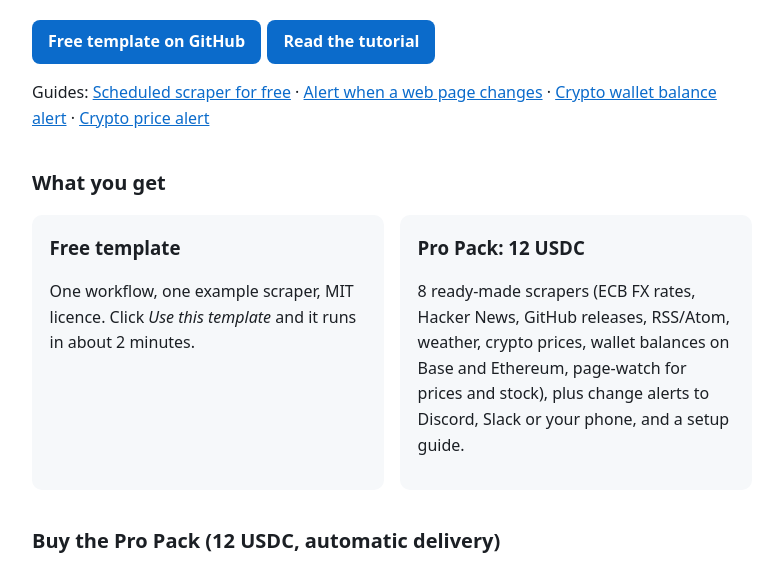
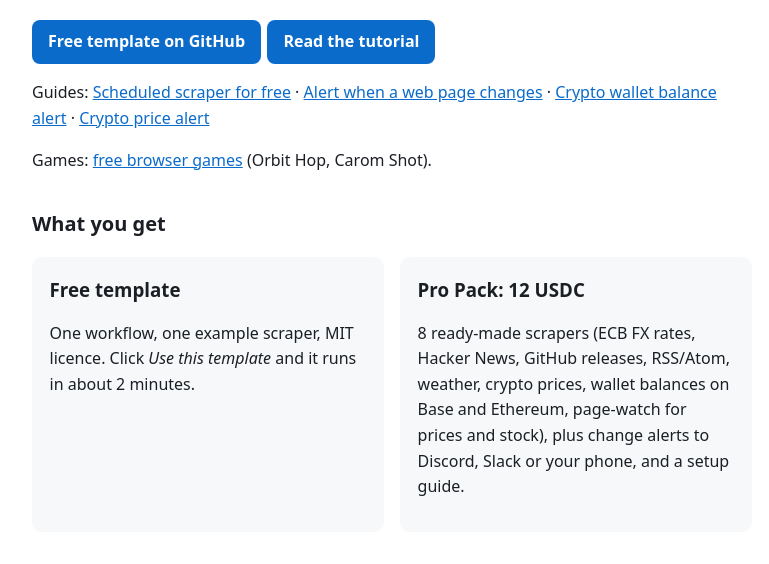
Before and after one commit to caelum-kr-11/caelum-kr-11.github.io, a plain HTML site: page index.html in a window 1280 px wide. Shown: the part 183-747 px from the top of the page, without its empty margins (248-1017 px from the left). Drawn offline with Linux system fonts and the light colour scheme.

Commit message:
Link games page

```diff
--- a/index.html
+++ b/index.html
@@ -26,6 +26,7 @@ small{color:var(--muted)}
 <p class="lead">GitHub Actions runs your scrapers on a cron schedule and commits the results to git. The repo becomes a versioned dataset, and every change is a diff.</p>
 <p><a class="btn" href="https://github.com/caelum-kr-11/git-scraper-kit">Free template on GitHub</a><a class="btn" href="blog/free-cron-scraper-github-actions.html">Read the tutorial</a></p>
 <p>Guides: <a href="blog/free-cron-scraper-github-actions.html">Scheduled scraper for free</a> · <a href="blog/website-change-alert-github-actions.html">Alert when a web page changes</a> · <a href="blog/wallet-balance-alert-github-actions.html">Crypto wallet balance alert</a> · <a href="blog/crypto-price-alert-github-actions.html">Crypto price alert</a></p>
+<p>Games: <a href="games/">free browser games</a> (Orbit Hop, Carom Shot).</p>
 
 <h2>What you get</h2>
 <div class="grid">
```
